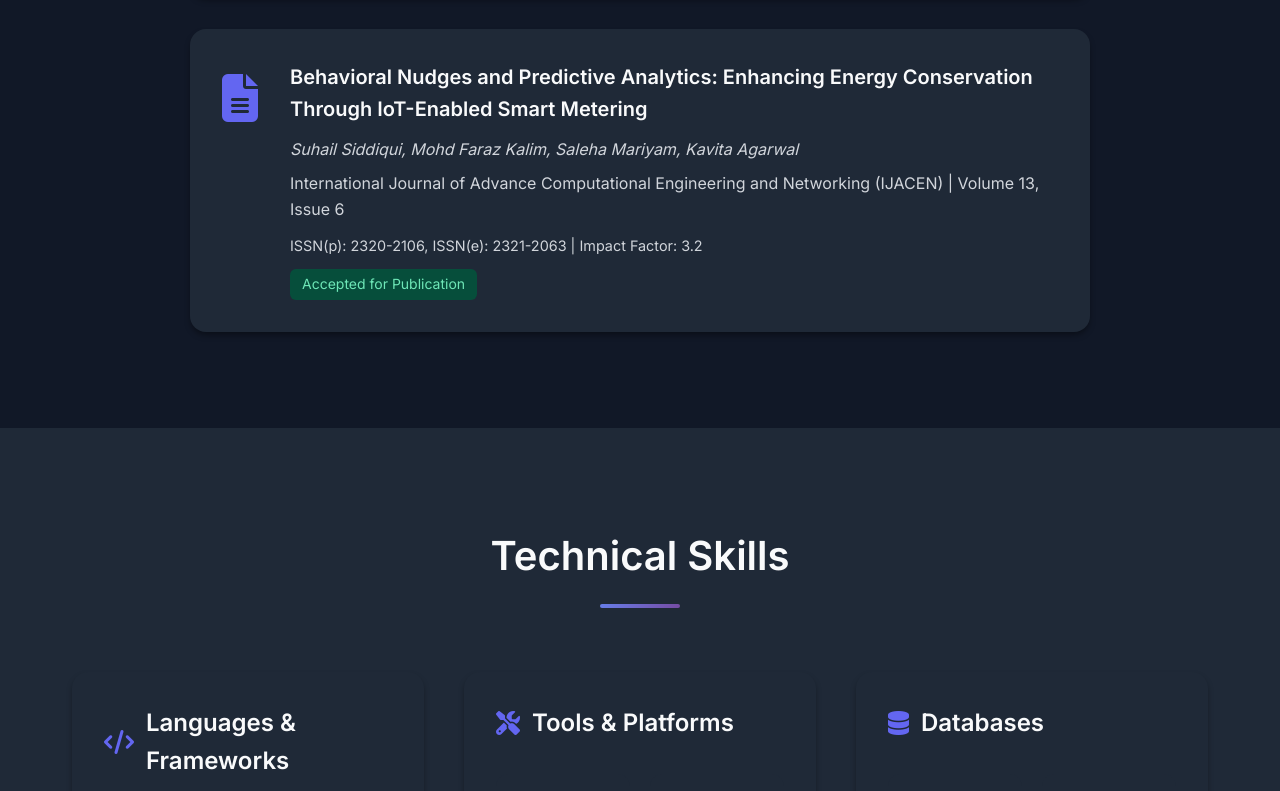
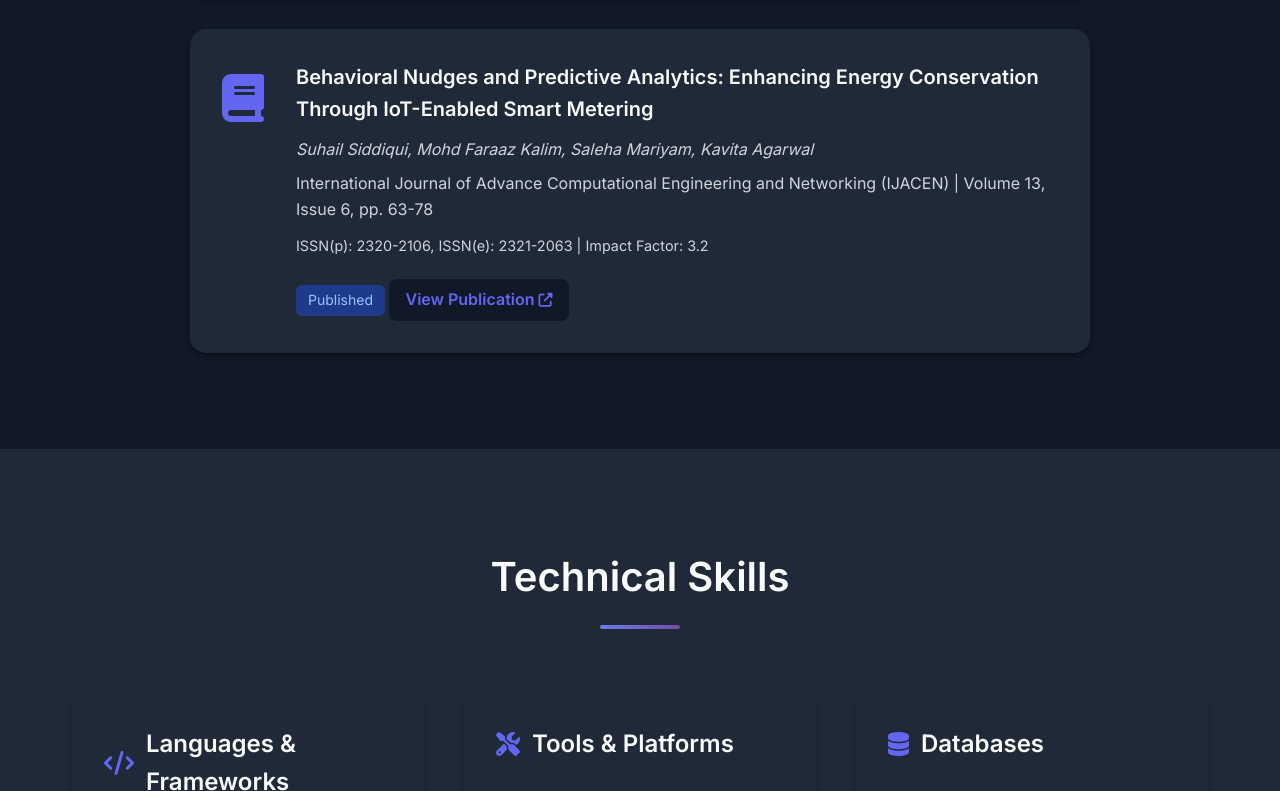
Before and after one commit to suhail-sid/portfolio, a plain HTML site: page index.html in a window 1280 px wide. Shown: the part 5527-6318 px from the top of the page. Drawn offline with nearby package versions, Linux system fonts and the light colour scheme; animation ran at ten frames a second.

Commit message:
second paper publication update

```diff
--- a/index.html
+++ b/index.html
@@ -358,18 +358,22 @@
                 </div>
                 <div class="publication-card" data-aos="fade-up">
                     <div class="publication-icon">
-                        <i class="fas fa-file-alt"></i>
+                        <i class="fas fa-book"></i>
                     </div>
                     <div class="publication-content">
                         <h3 class="publication-title">Behavioral Nudges and Predictive Analytics: Enhancing Energy
                             Conservation Through IoT-Enabled Smart Metering</h3>
-                        <p class="publication-authors">Suhail Siddiqui, Mohd Faraz Kalim, Saleha Mariyam, Kavita Agarwal
+                        <p class="publication-authors">Suhail Siddiqui, Mohd Faraaz Kalim, Saleha Mariyam, Kavita Agarwal
                         </p>
                         <p class="publication-venue">International Journal of Advance Computational Engineering and
-                            Networking (IJACEN) | Volume 13, Issue 6</p>
+                            Networking (IJACEN) | Volume 13, Issue 6, pp. 63-78</p>
                         <p class="publication-venue" style="margin-top: 5px; font-size: 0.9em;">ISSN(p): 2320-2106,
                             ISSN(e): 2321-2063 | Impact Factor: 3.2</p>
-                        <span class="publication-type publication-accepted">Accepted for Publication</span>
+                        <span class="publication-type publication-published">Published</span>
+                        <a href="https://iraj.in/journal/IJACEN/paper_detail.php?paper_id=22177" target="_blank"
+                            class="cert-link" style="margin-top: 10px; display: inline-block;">
+                            View Publication <i class="fas fa-external-link-alt"></i>
+                        </a>
                     </div>
                 </div>
             </div>
```
